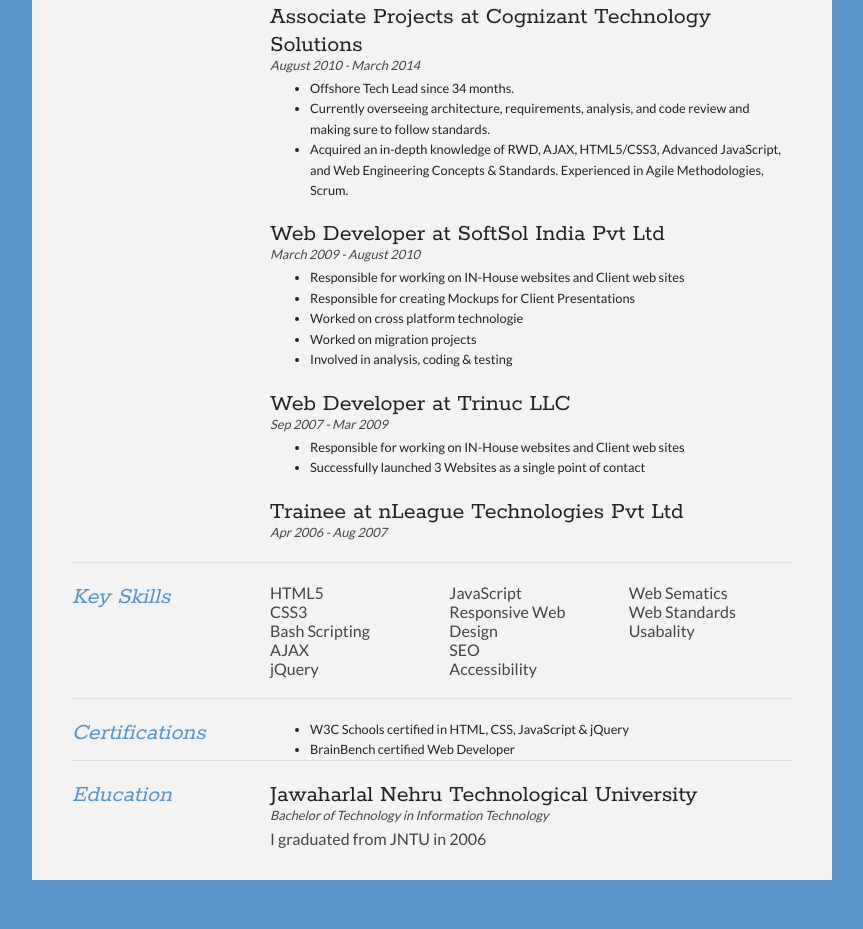
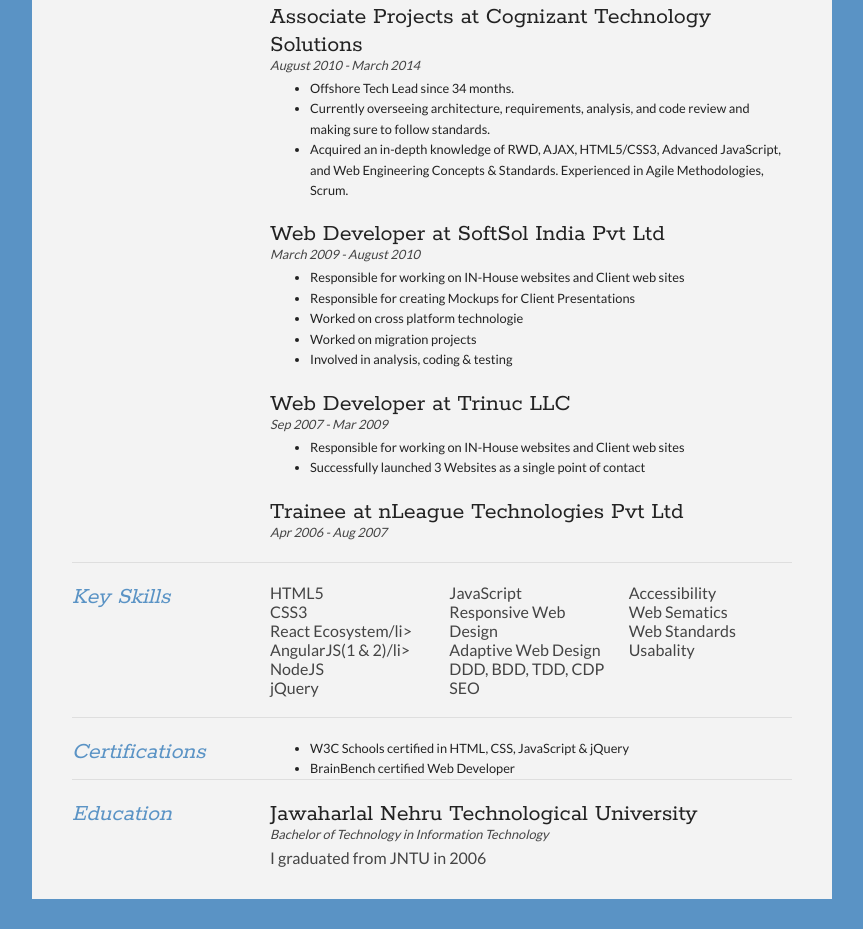
Before and after one commit to AvinashMudunuri/avinashmudunuri.com, a website: page index.html in a window 1280 px wide. Shown: the part 499-1428 px from the top of the page, without its empty margins (208-1071 px from the left). Drawn offline with Linux system fonts and the light colour scheme.

Commit message:
Update index.html

```diff
--- a/index.html
+++ b/index.html
@@ -129,11 +129,14 @@
 					<ul class="keySkills">
 						<li>HTML5</li>
 						<li>CSS3</li>
-						<li>Bash Scripting</li>
-						<li>AJAX</li>
+						<li>React Ecosystem/li>
+						<li>AngularJS(1 & 2)/li>
+						<li>NodeJS</li>
 						<li>jQuery</li>
 						<li>JavaScript</li>
 						<li>Responsive Web Design</li>
+						<li>Adaptive Web Design</li>
+						<li>DDD, BDD, TDD, CDP</li>
 						<li>SEO</li>
 						<li>Accessibility</li>
 						<li>Web Sematics</li>
```
